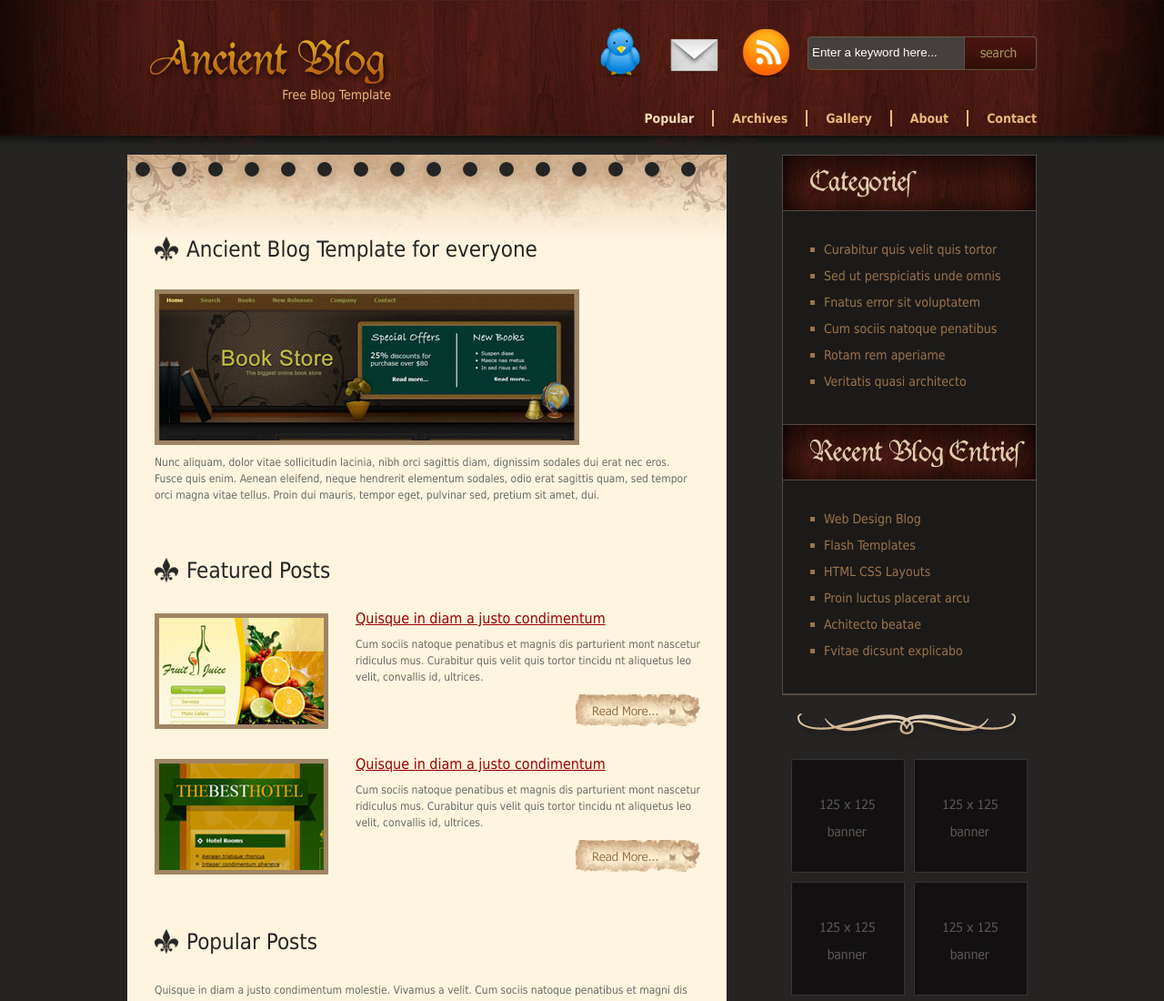
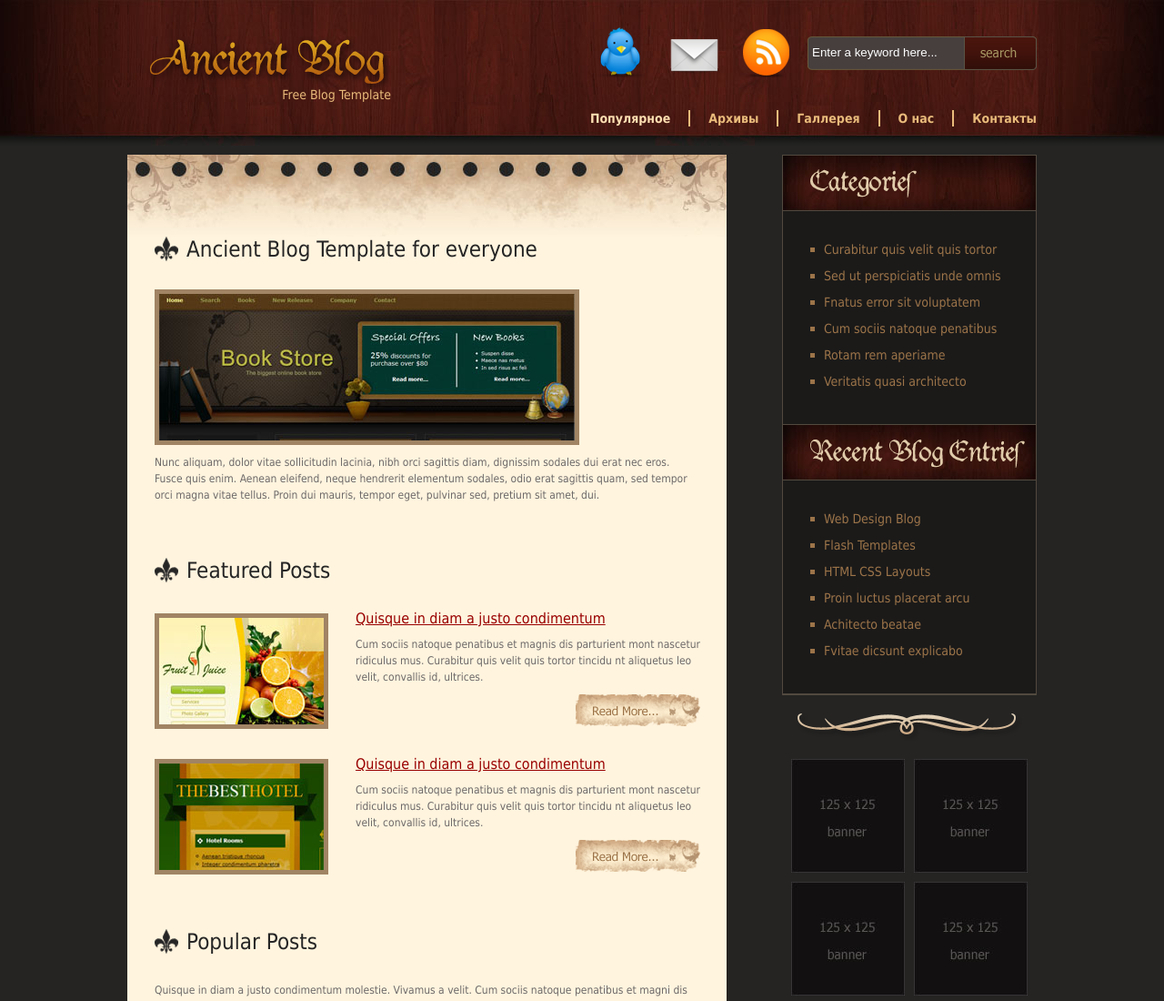
Before and after one commit to vladokk/Work1-Vlad-Fatima, a plain HTML site: page index.html in a window 1280 px wide. Shown: the top 1100 px of the page at 91% size. Drawn offline with Linux system fonts and the light colour scheme.

Commit message:
Русифицировала блок навигации на страничке index

```diff
--- a/index.html
+++ b/index.html
@@ -32,11 +32,11 @@
 
             <div id="templatemo_menu">
                 <ul>
-                    <li><a href="#" class="current">Popular</a></li>
-                    <li><a href="#">Archives</a></li>
-                    <li><a href="#">Gallery</a></li>
-                    <li><a href="#">About</a></li>
-                    <li><a href="#" class="last">Contact</a></li>
+                    <li><a href="#" class="current">Популярное</a></li>
+                    <li><a href="#">Архивы</a></li>
+                    <li><a href="#">Галлерея</a></li>
+                    <li><a href="#">О нас</a></li>
+                    <li><a href="#" class="last">Контакты</a></li>
                 </ul>
             </div> <!-- end of templatemo_menu -->
         </div>
```
